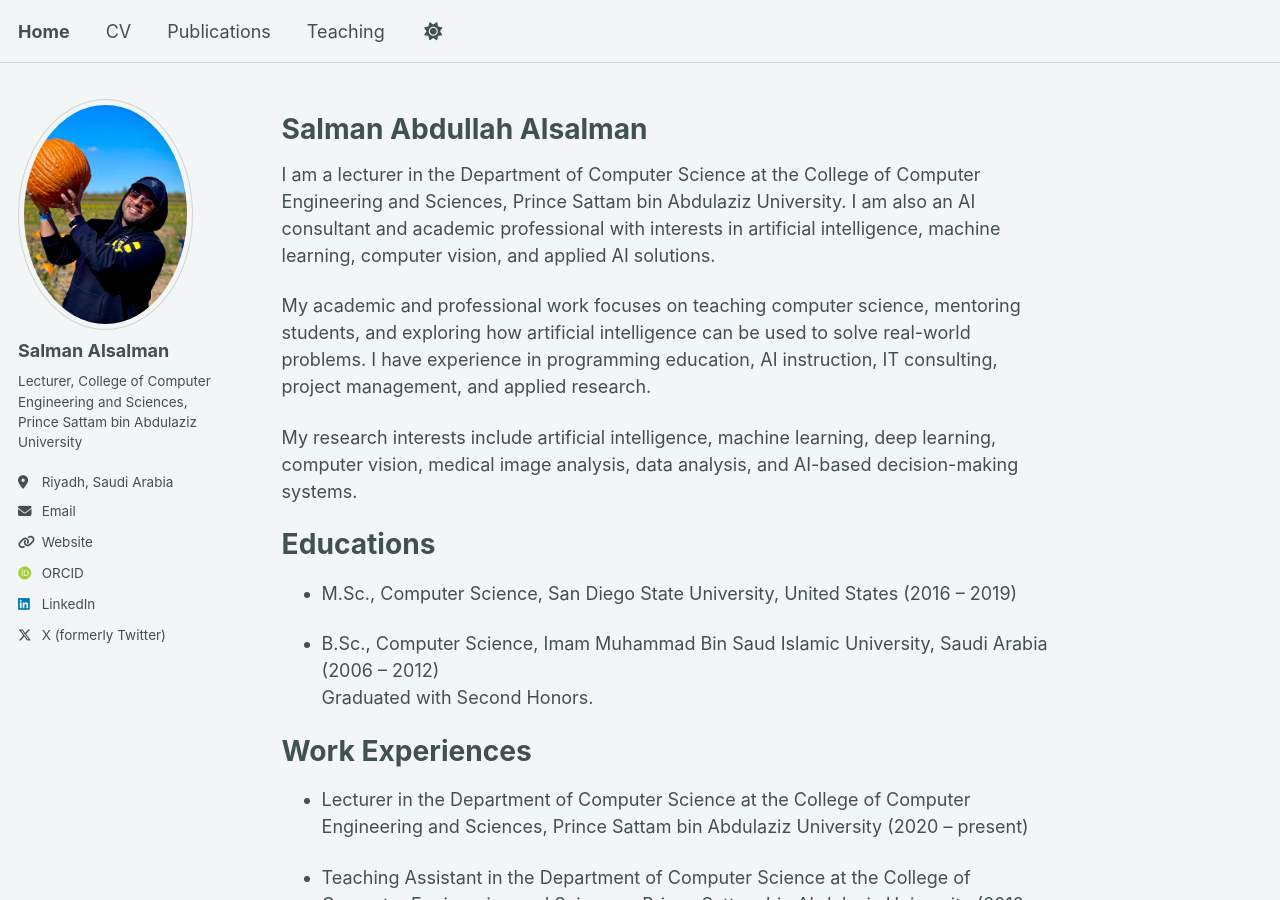
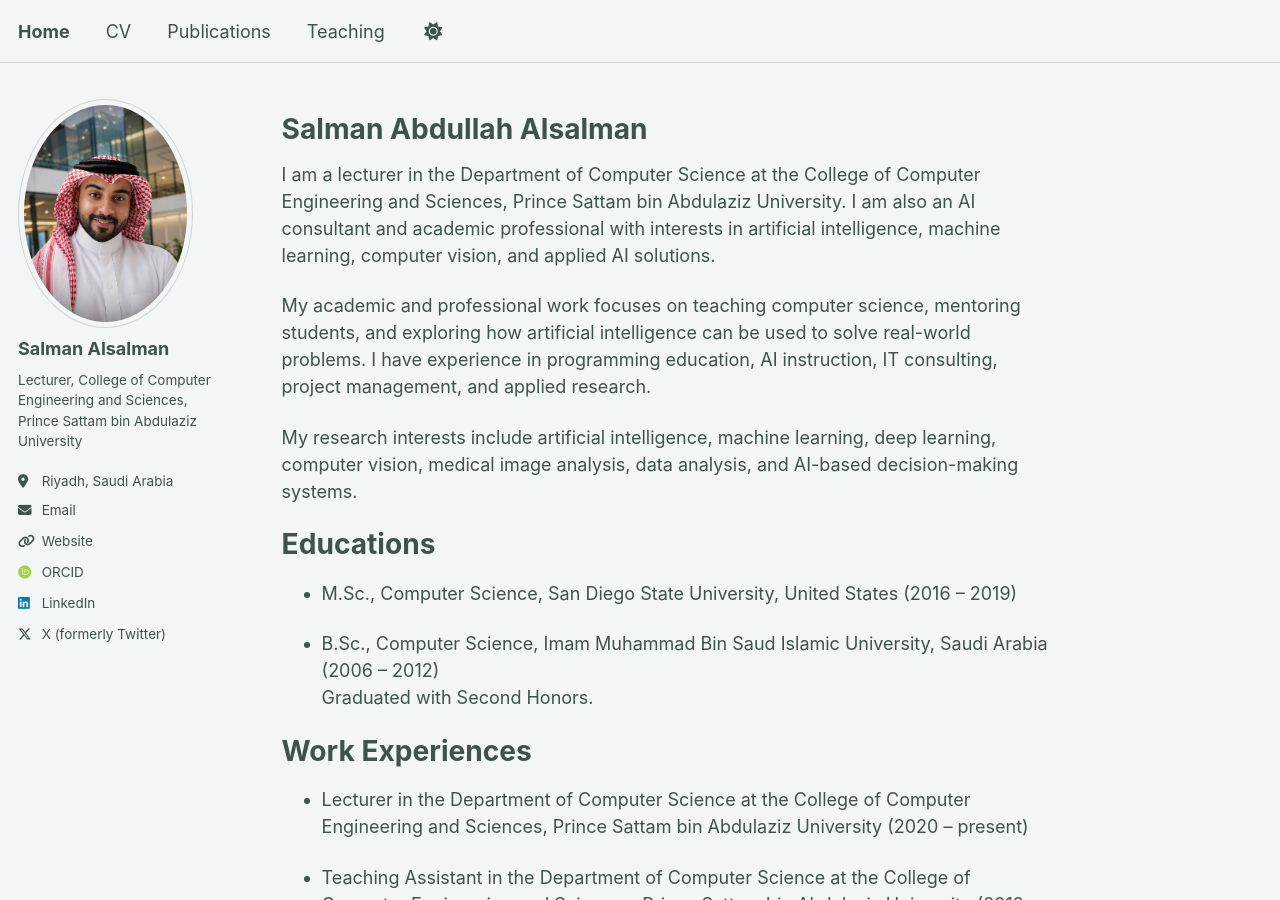
Before and after one commit to x1xSAS/x1xSAS.github.io, a Jekyll site: the page built from _pages/about.md, in a window 1280 px wide and 900 px high. Built offline with Jekyll 4.4.1, drawn with Linux system fonts in a browser that asks for light colours; some web fonts are replaced; a script bundle is joined from its source files by our own code; library files that are not in the unit come from our copies.

Commit message:
Update _config.yml

```diff
--- a/_config.yml
+++ b/_config.yml
@@ -23,7 +23,7 @@ repository               : "x1xSAS/x1xSAS.github.io"
 #               Additional customization can be done by editing /_includes/author-profile.html
 author:
   # Biographic information
-  avatar           : "salman-profile-image-2.jpeg"
+  avatar           : "salman-profile-image.jpg"
   name             : "Salman Alsalman"
   bio              : "Lecturer, College of Computer Engineering and Sciences, Prince Sattam bin Abdulaziz University"
   location         : "Riyadh, Saudi Arabia"
```
